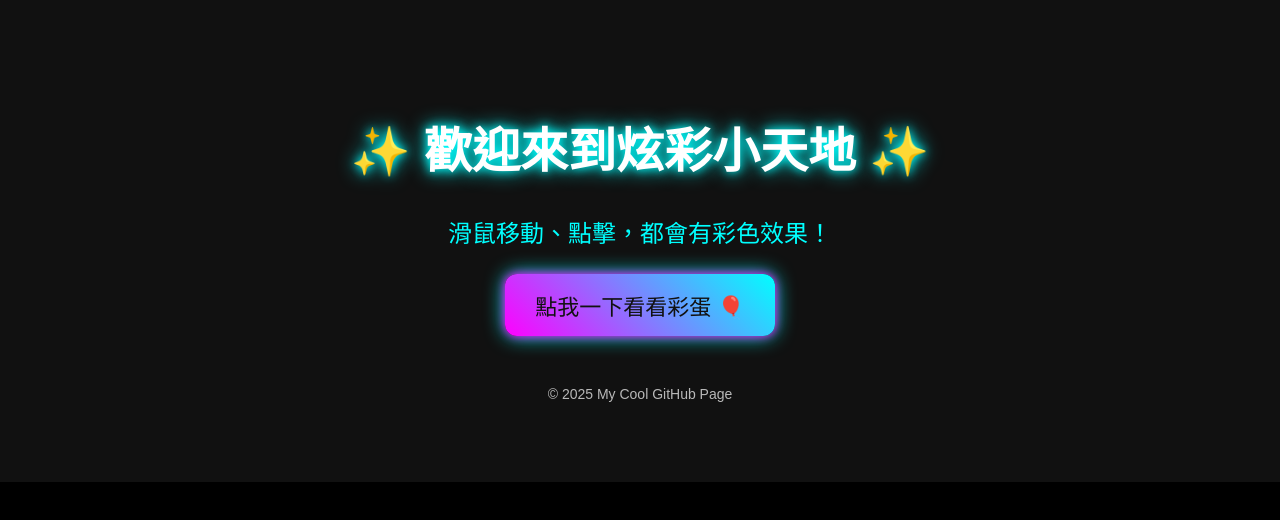
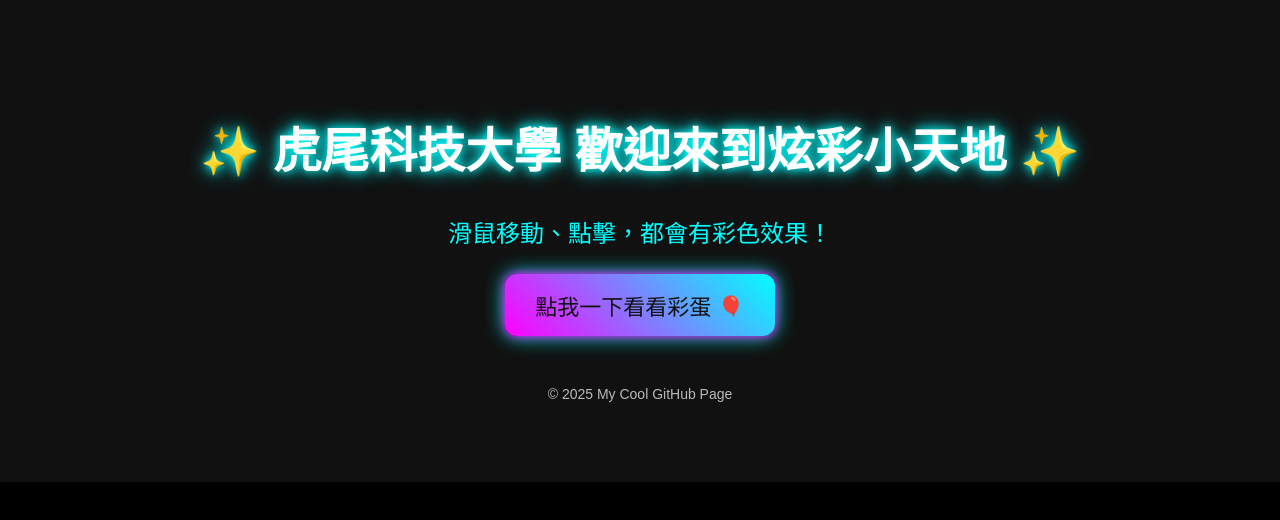
Before and after one commit to yj1219/11, a plain HTML site: page index.html in a window 1280 px wide. Drawn offline with Linux system fonts and the light colour scheme.

Commit message:
Update index.html
增加校名

```diff
--- a/index.html
+++ b/index.html
@@ -10,7 +10,7 @@
 <canvas id="bgCanvas"></canvas>
 
 <div class="container">
-    <h1>✨ 歡迎來到炫彩小天地 ✨</h1>
+    <h1>✨ 虎尾科技大學 歡迎來到炫彩小天地 ✨</h1>
     <p class="intro">滑鼠移動、點擊，都會有彩色效果！</p>
 
     <button id="funBtn">點我一下看看彩蛋 🎈</button>
```
